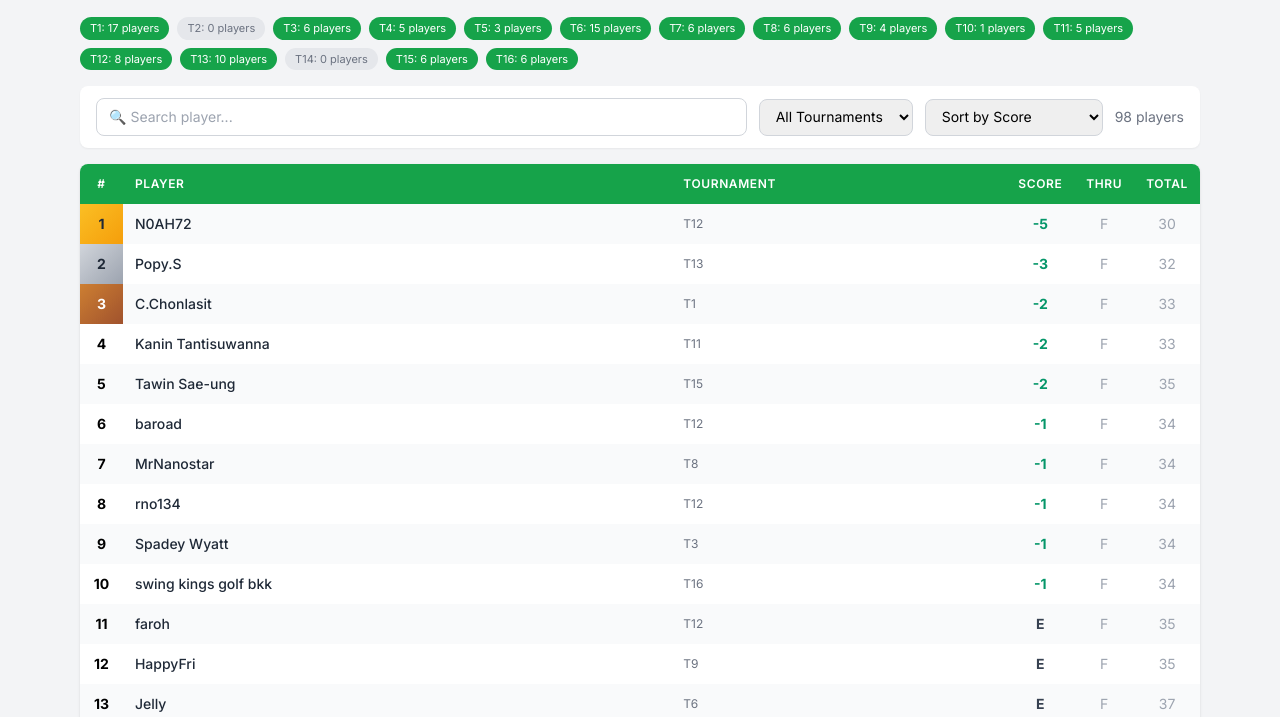
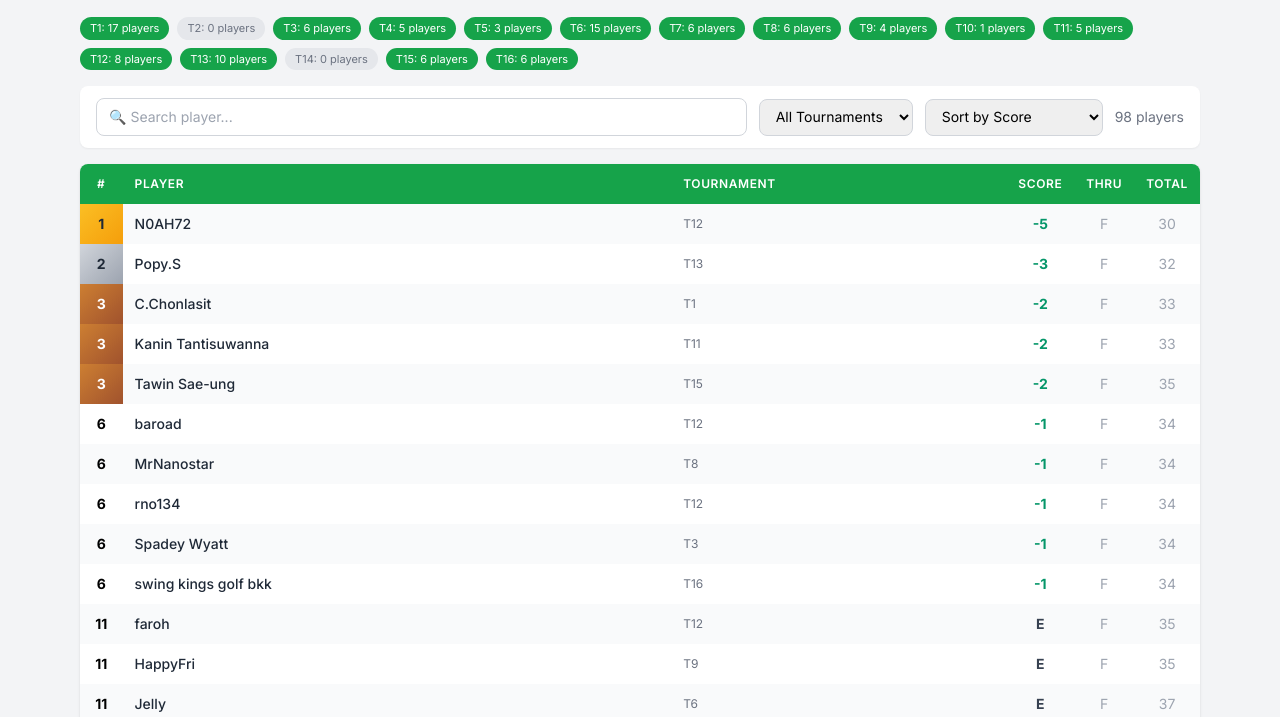
Before and after one commit to baroad06/singha-golf-leaderboard, a website: page landing.html in a window 1280 px wide. Shown: the part 83-800 px from the top of the page. Drawn offline with nearby package versions, Linux system fonts and the light colour scheme.

Commit message:
Fix: golf ranking - same score = same rank, next rank skips

```diff
--- a/landing.html
+++ b/landing.html
@@ -155,11 +155,23 @@
       let rows = filter === 'all' ? allRows : allRows.filter(r => r.tournament === filter);
       if (search) rows = rows.filter(r => r.player.toLowerCase().includes(search));
 
+      // Golf ranking: same score = same rank, next rank skips accordingly
       rows.sort((a, b) => {
         if (sort === 'name') return a.player.localeCompare(b.player);
         if (sort === 'tournament') return a.tournament.localeCompare(b.tournament);
         const sa = parseScore(a.score), sb = parseScore(b.score);
         return sa !== sb ? sa - sb : a.player.localeCompare(b.player);
+      });
+
+      // Assign golf ranks
+      rows.forEach((r, idx) => {
+        if (idx === 0) { r._rank = 1; return; }
+        const prev = rows[idx - 1];
+        if (parseScore(r.score) === parseScore(prev.score)) {
+          r._rank = prev._rank;
+        } else {
+          r._rank = idx + 1;
+        }
       });
 
       document.getElementById('totalCount').textContent = `${rows.length} players`;
@@ -171,7 +183,7 @@
       document.getElementById('noDataMsg').classList.add('hidden');
 
       tbody.innerHTML = rows.map((r, i) => {
-        const rank = i + 1;
+        const rank = r._rank;
         const rankClass = rank <= 3 ? `rank-${rank}` : '';
         const rowClass = i % 2 === 0 ? 'even' : 'odd';
         const sc = getScoreClass(r.score);
```
